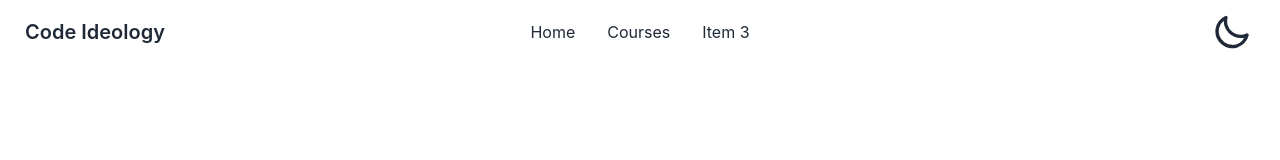
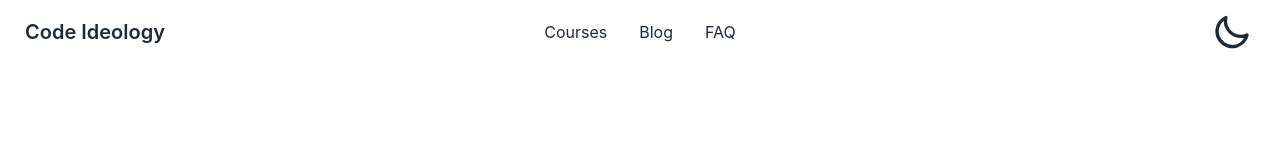
Before and after one commit to Azharul-Islam-Nahid/Code-Ideology-client, a React (Create React App) app: page / in a window 1280 px wide. Shown: the top 160 px of the page. Built offline with nearby package versions, Linux system fonts and the light colour scheme; no server answers.

Commit message:
loaded dynamicly different courses

```diff
--- a/src/Routes/Routes.js
+++ b/src/Routes/Routes.js
@@ -1,6 +1,5 @@
 import { createBrowserRouter } from "react-router-dom";
 import Categories from "../components/Categories/Categories";
-import Category from "../components/Category/Category";
 import Courses from "../components/Courses/Courses";
 import Home from "../components/Home/Home";
 import Main from "../layout/Main";
@@ -15,17 +14,14 @@ export const routes = createBrowserRouter([
                 element: <Home></Home>
             },
             {
-                path: '/category',
-                element: <Category></Category>,
+                path: '/category/:id',
+                element: <Categories></Categories>,
                 loader: ({ params }) => fetch(`http://localhost:5000/category/${params.id}`)
             },
             {
-                path: '/category/:id',
-                element: <Categories></Categories>
-            },
-            {
                 path: '/courses/:id',
-                element: <Courses></Courses>
+                element: <Courses></Courses>,
+                loader: ({ params }) => fetch(`http://localhost:5000/courses/${params.id}`)
             }
         ]
     }
--- a/src/components/Categories/Categories.js
+++ b/src/components/Categories/Categories.js
@@ -1,10 +1,12 @@
 import React, { useEffect, useState } from 'react';
-import { Link } from 'react-router-dom';
+import { Link, useLoaderData } from 'react-router-dom';
 
 const Categories = () => {
 
+    const courses = useLoaderData()
+
+
     const [categories, setCategories] = useState([]);
-    console.log(categories);
 
     useEffect(() => {
         fetch('http://localhost:5000/courses-categories')
@@ -20,15 +22,18 @@ const Categories = () => {
             <div className="drawer-content grid lg:grid-cols-3  gap-1 ">
                 <label htmlFor="my-drawer-2" className="btn drawer-button w-2/4 mx-auto mt-5 lg:hidden">Open sidebar</label>
                 {
-                    categories.map(category => <div key={category.id} className="card mb-10 mx-auto w-80 h-max bg-base-300 shadow-xl">
+
+                    courses.map(course =>
+                        <div ey={course._id}
+                            course={course} className="card mb-10 mx-auto w-80 h-max bg-base-300 shadow-xl">
                             <figure className="pt-10">
-                            <img src={category.img} alt="Shoes" className="rounded object-cover h-48 w-96" />
+                                <img src={course?.img} alt="Shoes" className="rounded object-cover h-60 w-full" />
                             </figure>
                             <div className="card-body items-center text-center">
-                            <h2 className="card-title">{category?.name}</h2>
-                            <p>Total course: {category?.total}.</p>
+                                <h2 className="card-title">{course?.title}</h2>
+                                <p>Total course: { }.</p>
                                 <div className="card-actions">
-                                <button className="btn btn-primary"> <Link className='px-8 py-4' to={`/category/${category.id}`}>See courses</Link></button>
+                                    <button className="btn btn-primary"> <Link className='px-8 py-4' to={`/category/${course?._id}`}>See courses</Link></button>
                                 </div>
                             </div>
                         </div>)
--- a/src/components/Category/Category.js
+++ b/src/components/Category/Category.js
@@ -1,18 +1,12 @@
 import React from 'react';
-import { useLoaderData } from 'react-router-dom';
 import Categories from '../Categories/Categories';
-import Courses from '../Courses/Courses';
 
 const Category = () => {
-    const courses = useLoaderData();
 
 
     return (
         <div>
             <Categories></Categories>
-            {
-                courses.map(course => <Courses></Courses>)
-            }
         </div>
     );
 };
--- a/src/components/Courses/Courses.js
+++ b/src/components/Courses/Courses.js
@@ -1,9 +1,24 @@
 import React from 'react';
+// import { Link } from 'react-router-dom';
 
 const Courses = () => {
+
     return (
+
         <div>
-            this is Courses.
+            This is course checkout route.
+            {/* <div className="card mb-10 mx-auto w-80 h-max bg-base-300 shadow-xl">
+                <figure className="pt-10">
+                    <img src={} alt="Shoes" className="rounded object-cover h-48 w-96" />
+                </figure>
+                <div className="card-body items-center text-center">
+                    <h2 className="card-title">{}</h2>
+                    <p>Total course: { }.</p>
+                    <div className="card-actions">
+                        <button className="btn btn-primary"> <Link className='px-8 py-4' to={`/courses/${_id}`}>See courses</Link></button>
+                    </div>
+                </div>
+            </div> */}
         </div>
     );
 };
--- a/src/components/Header/Header.js
+++ b/src/components/Header/Header.js
@@ -10,18 +10,18 @@ const Header = () => {
                         <svg xmlns="http://www.w3.org/2000/svg" className="h-5 w-5" fill="none" viewBox="0 0 24 24" stroke="currentColor"><path strokeLinecap="round" strokeLinejoin="round" strokeWidth="2" d="M4 6h16M4 12h8m-8 6h16" /></svg>
                     </label>
                     <ul className="menu menu-compact dropdown-content mt-3 p-2 shadow bg-base-100 rounded-box w-52">
-                        <li><Link to='/'>Home</Link></li>
-                        <li ><Link to='/category'>Courses</Link></li>
-                        <li><Link>Item 3</Link></li>
+                        <li ><Link to={`/category/01`}>Courses</Link></li>
+                        <li><Link to='/blog'>Blog</Link></li>
+                        <li><Link to='/faq'>FAQ</Link></li>
                     </ul>
                 </div>
-                <Link className="btn btn-ghost normal-case text-xl">Code Ideology</Link>
+                <Link to='/' className="btn btn-ghost normal-case text-xl">Code Ideology</Link>
             </div>
             <div className="navbar-center hidden lg:flex">
                 <ul className="menu menu-horizontal p-0">
-                    <li><Link to='/'>Home</Link></li>
-                    <li><Link to='/category'>Courses</Link></li>
-                    <li><Link>Item 3</Link></li>
+                    <li><Link to={`/category/01`}>Courses</Link></li>
+                    <li><Link to='/blog'>Blog</Link></li>
+                    <li><Link to='/faq'>FAQ</Link></li>
                 </ul>
             </div>
             <div className="navbar-end">
--- a/src/components/Home/Home.js
+++ b/src/components/Home/Home.js
@@ -1,7 +1,17 @@
-import React from 'react';
+import React, { useEffect, useState } from 'react';
 import { Link } from 'react-router-dom';
 
 const Home = () => {
+
+    const [categories, setCategories] = useState([]);
+
+    useEffect(() => {
+        fetch('http://localhost:5000/courses-categories')
+            .then(res => res.json())
+            .then(data => setCategories(data));
+    }, [])
+
+
     return (
         <div className='container mx-auto'>
             <div className="hero min-h-screen">
@@ -11,6 +21,23 @@ const Home = () => {
                         <h1 className="text-5xl font-bold">Code Ideology</h1>
                     </div>
                 </div>
+            </div>
+            <h1 className='text-3xl font-extrabold text-center m-auto mb-6'>Our courses</h1>
+            <div className="drawer-content grid lg:grid-cols-3  gap-1 ">
+                {
+                    categories.map(category => <div key={category.id} className="card mb-10 mx-auto w-80 h-max bg-base-300 shadow-xl">
+                        <figure className="pt-10">
+                            <img src={category.img} alt="Shoes" className="object-cover h-48 w-11/12" />
+                        </figure>
+                        <div className="card-body items-center text-center">
+                            <h2 className="card-title">{category?.name}</h2>
+                            <p>Total course: {category?.total}.</p>
+                            <div className="card-actions">
+                                <button className="btn btn-primary"> <Link className='px-8 py-4' to={`/category/${category.id}`}>See courses</Link></button>
+                            </div>
+                        </div>
+                    </div>)
+                }
             </div>
             <div className="hero min-h-screen" style={{ backgroundImage: `url("https://www.myworldofwork.co.uk/sites/default/files/MA2.png")` }}>
                 <div className="hero-overlay bg-opacity-30"></div>
--- a/src/components/LeftSideNav/LeftSideNav.js
+++ /dev/null
@@ -1,11 +0,0 @@
-import React from 'react';
-
-const LeftSideNav = () => {
-    return (
-        <div>
-            left side nav.
-        </div>
-    );
-};
-
-export default LeftSideNav;
--- /dev/null
+++ b/src/components/Login/Login.js
@@ -0,0 +1,11 @@
+import React from 'react';
+
+const Login = () => {
+    return (
+        <div>
+
+        </div>
+    );
+};
+
+export default Login;
```
Lines whose indentation alone changed are shown as unchanged.
